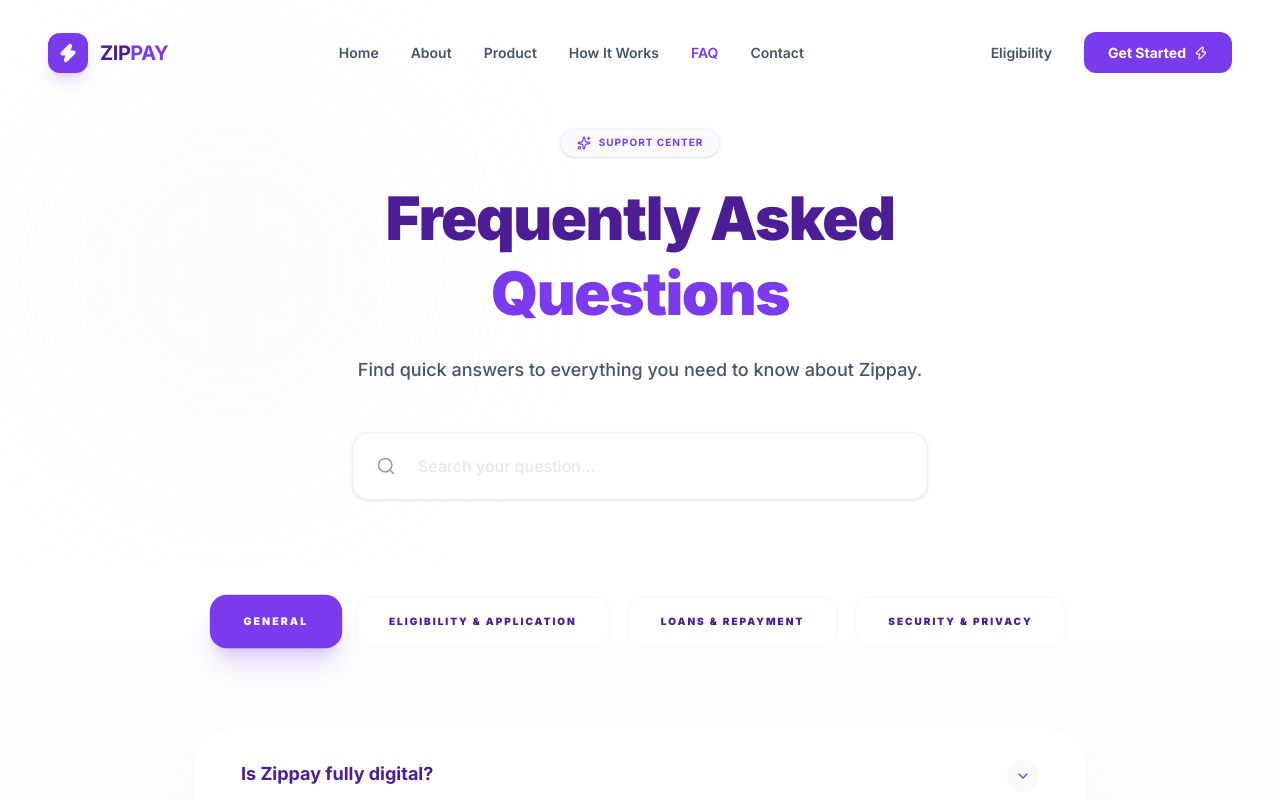
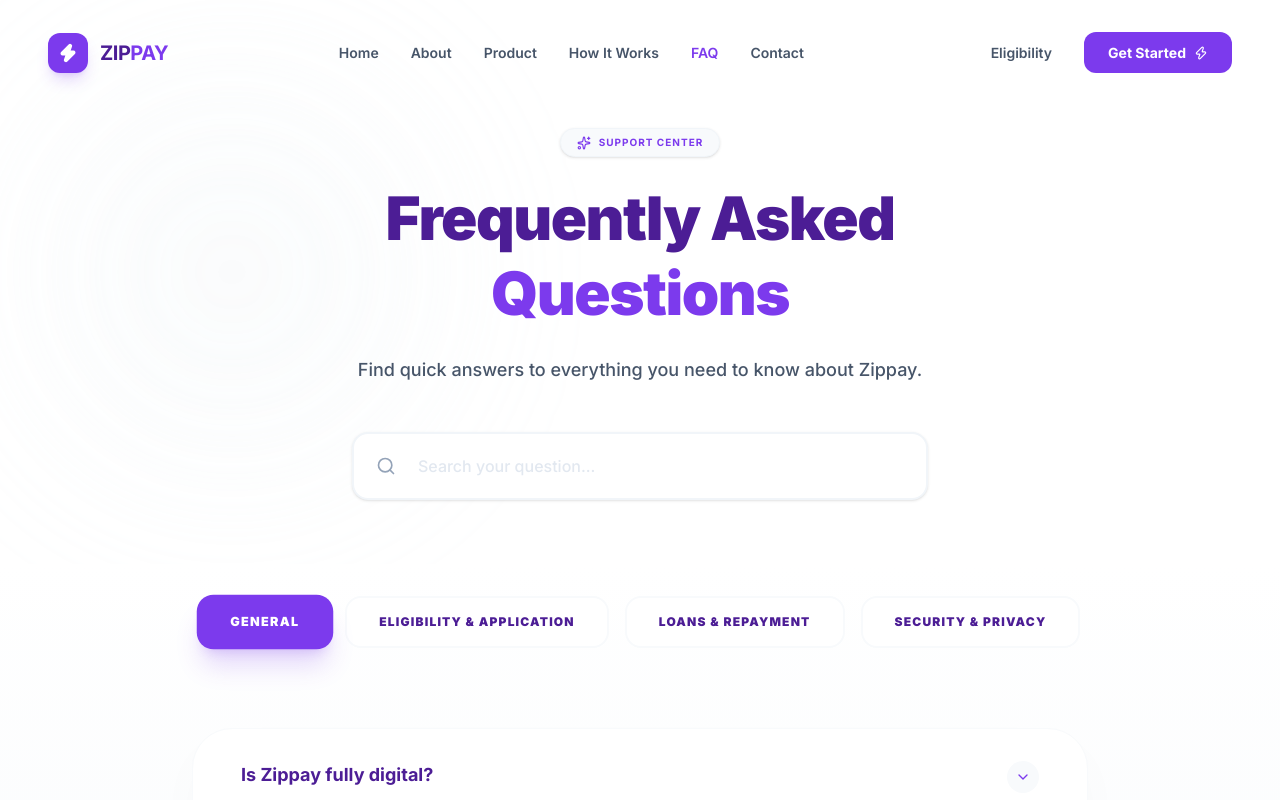
Before and after one commit to simmitiwari770-beep/zippay, a React (Vite) app: page /faq in a window 1280 px wide. Shown: the top 800 px of the page. Built offline with nearby package versions, Linux system fonts and the light colour scheme.

Commit message:
UI: Increase FAQ category button text size

```diff
--- a/src/pages/FAQ.jsx
+++ b/src/pages/FAQ.jsx
@@ -164,7 +164,7 @@ export default function FAQ() {
                 <button
                   key={cat}
                   onClick={() => setActiveCategory(cat)}
-                  className={`px-8 py-4 rounded-2xl text-[10px] font-black tracking-[0.2em] uppercase transition-all ${
+                  className={`px-8 py-4 rounded-2xl text-xs font-black tracking-widest uppercase transition-all ${
                     activeCategory === cat
                       ? "bg-primary-600 text-white shadow-xl shadow-primary-600/20 scale-105"
                       : "bg-white text-primary-900 border-2 border-primary-50 hover:border-primary-200 hover:bg-primary-50"
```
